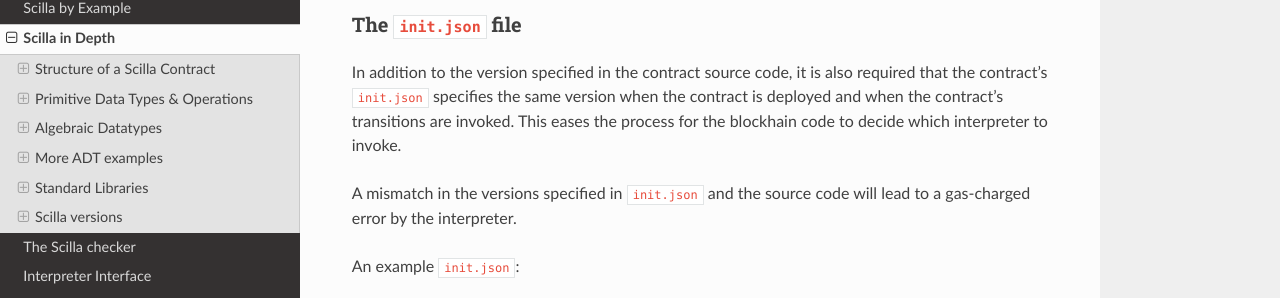
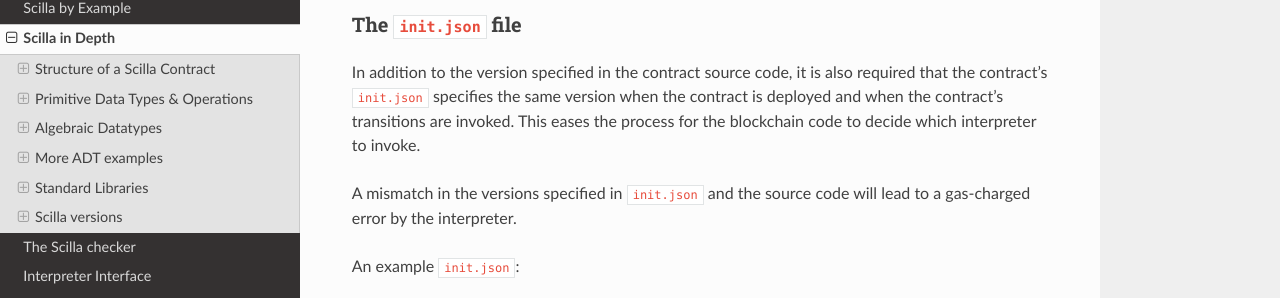
Before and after one commit to Zilliqa/scilla-docs, a Sphinx documentation site: the page built from docs/source/scilla-in-depth.rst, in a window 1280 px wide and 900 px high, scrolled down 36838 px. Shown: the part 171-469 px from the top of the window. Built offline with Sphinx 7.4.7 and the Read the Docs theme 2.0.0, drawn with Linux system fonts in a browser that asks for light colours; part of the change alters nothing that is shown; some of the changed text lies outside the part shown.

Commit message:
More typos

```diff
--- a/docs/source/scilla-in-depth.rst
+++ b/docs/source/scilla-in-depth.rst
@@ -370,7 +370,7 @@ Expressions
      value of ``x`` must be matched by a pattern. Additionally, every
      pattern must be reachable, i.e., for each pattern there must be a
      legal (type-safe) value of ``x`` that matches that pattern, and
-     which does not match any pattern preceeding it.
+     which does not match any pattern preceding it.
 
 Statements
 ***********
@@ -999,7 +999,7 @@ list. For an example of ``list_foldk`` see list_find_.
 and a normal (value) argument ``l`` of type ``List 'A``.
 
 ``'A`` is a *type variable* which must be instantiated by the code
-that intends to use ``list_length``. The type varible is specified in
+that intends to use ``list_length``. The type variable is specified in
 line 2.
 
 In line 4 we instantiate the types for ``list_foldl``. Since we are
@@ -2151,7 +2151,7 @@ The ``init.json`` file
 In addition to the version specified in the contract source code, it
 is also required that the contract's ``init.json`` specifies the same
 version when the contract is deployed and when the contract's
-transitions are invoked. This eases the process for the blockhain
+transitions are invoked. This eases the process for the blockchain
 code to decide which interpreter to invoke.
 
 A mismatch in the versions specified in ``init.json`` and the source code
```
